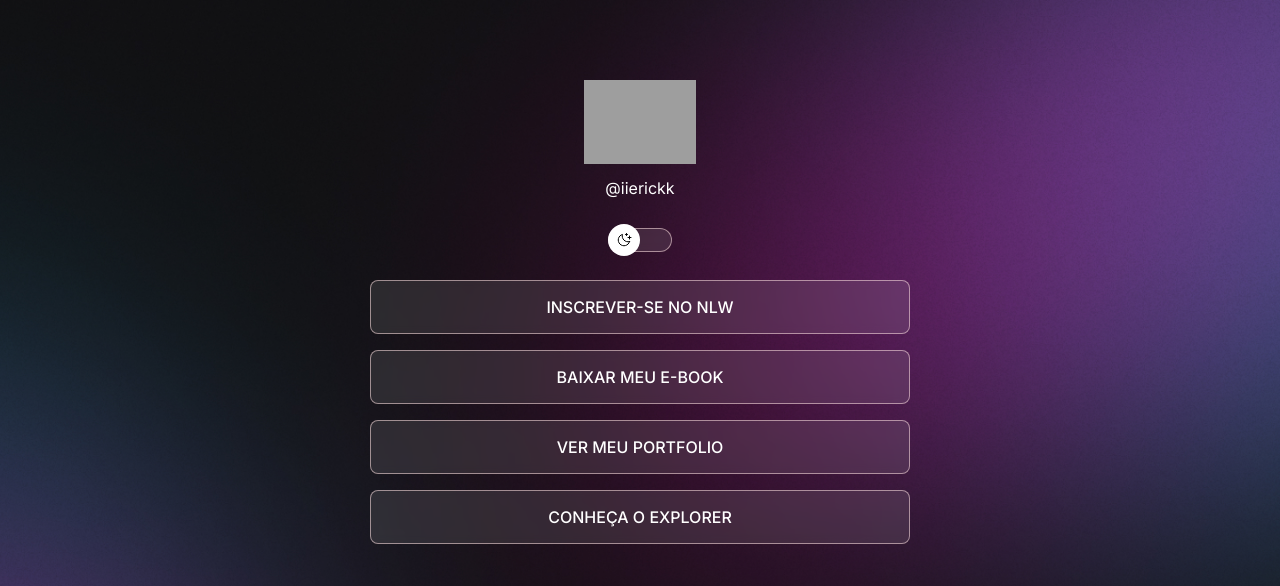
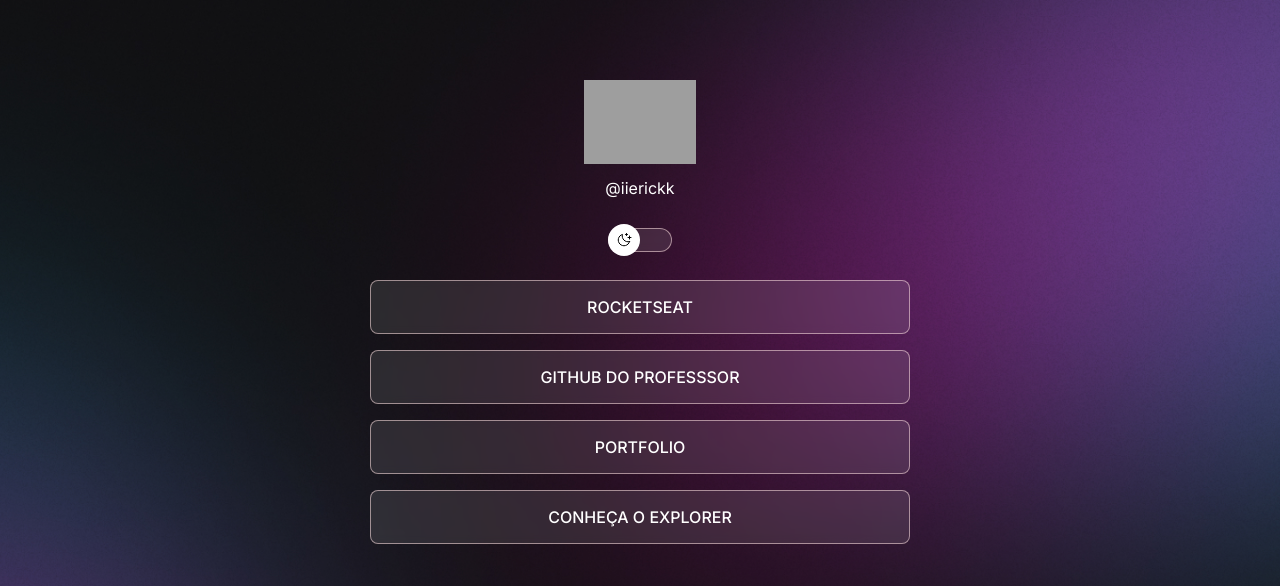
Before and after one commit to iierickk/projeto, a plain HTML site: page index.html in a window 1280 px wide. Shown: the top 586 px of the page. Drawn offline with nearby package versions, Linux system fonts and the light colour scheme; grey boxes are pictures that could not be loaded.

```diff
--- a/index.html
+++ b/index.html
@@ -30,15 +30,15 @@
 
       <ul>
         <li>
-          <a href="https://youtube.com" target="_blank">INSCREVER-SE NO NLW</a>
+          <a href="https://www.rocketseat.com.br/" target="_blank">ROCKETSEAT</a>
         </li>
 
         <li>
-          <a href="https://amazon.com" target="_blank">BAIXAR MEU E-BOOK</a>
+          <a href="https://github.com/maykbrito/" target="_blank">GITHUB DO PROFESSSOR</a>
         </li>
 
         <li>
-          <a href="https://portfolio.com" target="_blank">VER MEU PORTFOLIO</a>
+          <a href="https://portfolio.com" target="_blank">PORTFOLIO</a>
         </li>
 
         <li>
```
Also changed, not shown: 2 other files.
